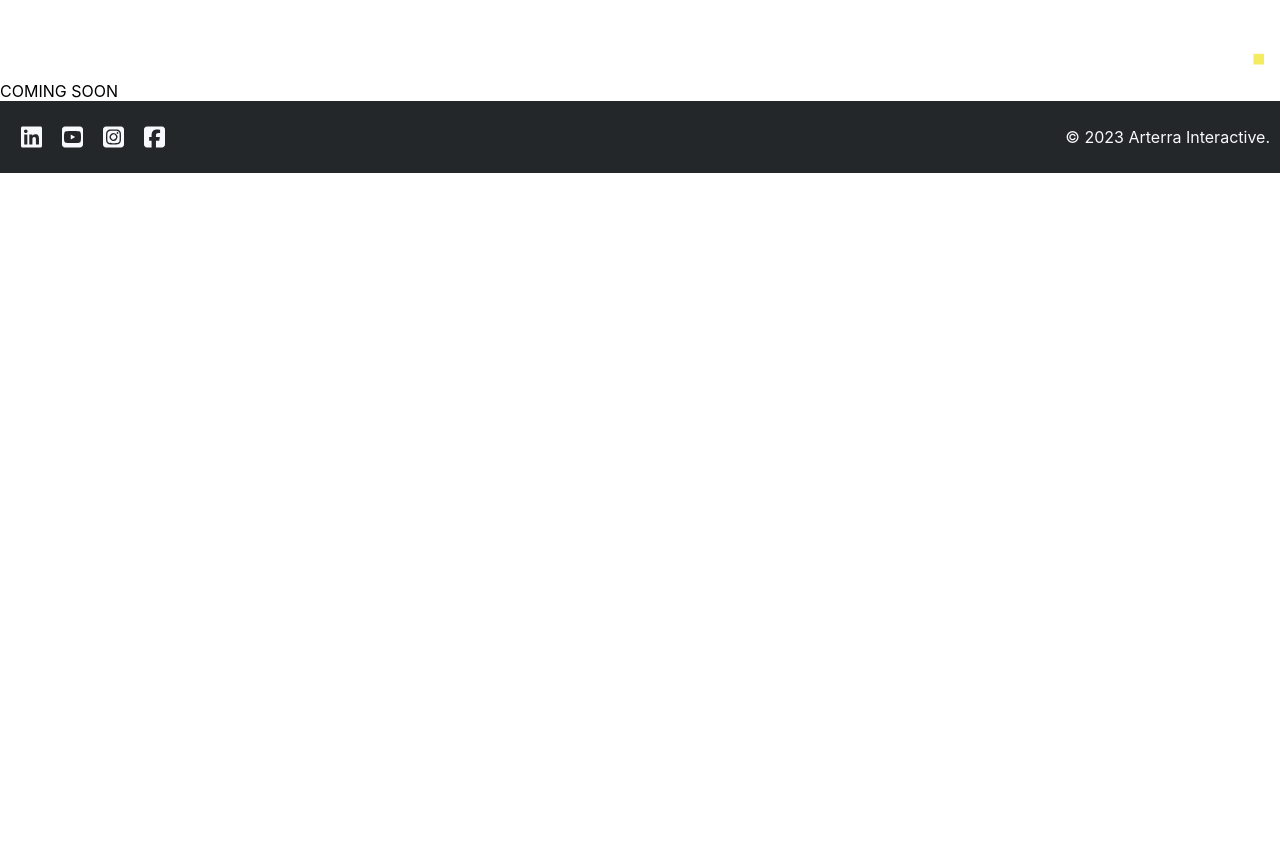
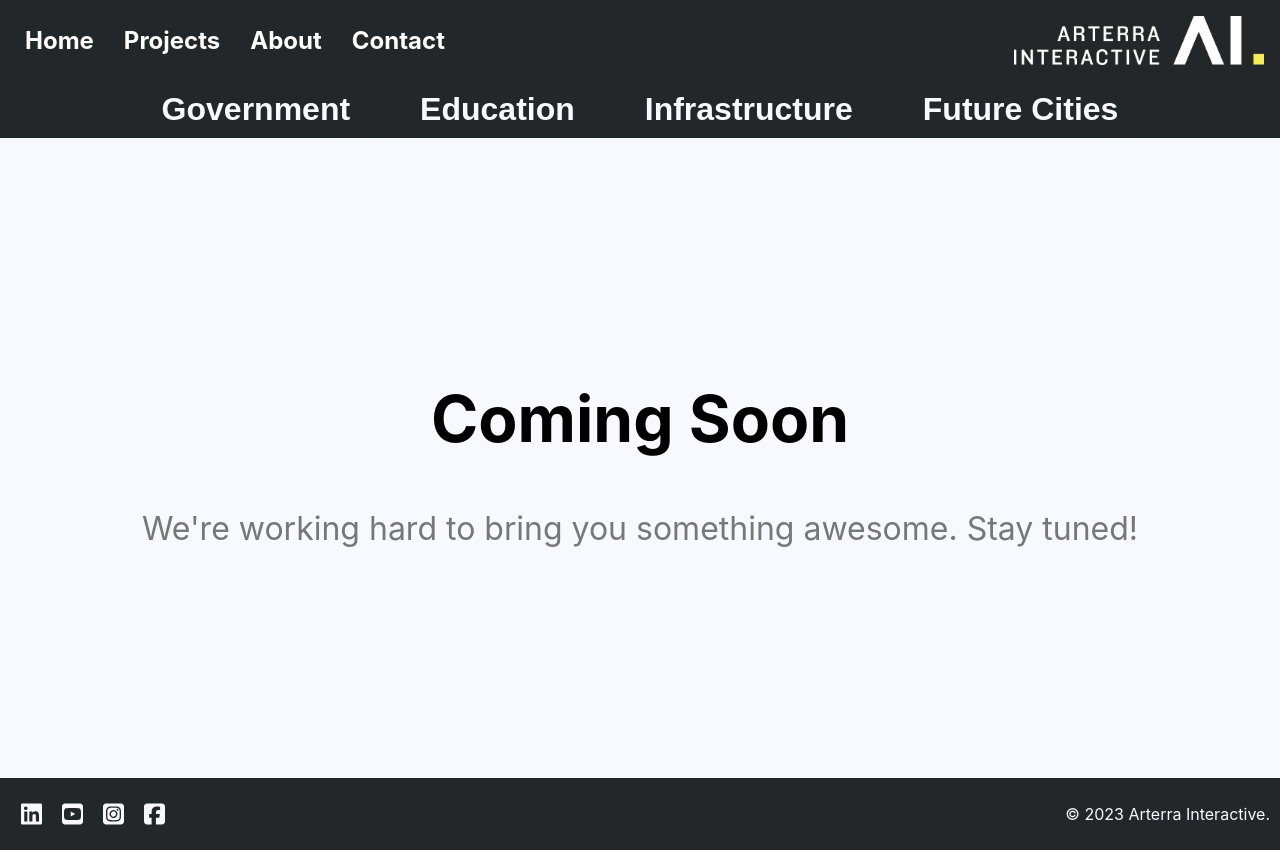
Before and after one commit to dillomn/arterrainteractive_interpretation, a React (Create React App) app: page /projects in a window 1280 px wide. Before the commit the page ends 800 px from the top, so only its background shows below. Built offline with nearby package versions, Linux system fonts and the light colour scheme.

Commit message:
Added: Coming Soon Page

```diff
--- /dev/null
+++ b/src/components/comingsoon/comingsoon.css
@@ -0,0 +1,19 @@
+.coming-soon {
+    display: flex;
+    flex-direction: column;
+    justify-content: center;
+    align-items: center;
+    height: 80vh;
+    background-color: ghostwhite;
+    text-align: center;
+  }
+
+  .coming-soon h1 {
+    font-size: 4rem;
+    margin-bottom: 20px;
+  }
+
+  .coming-soon p {
+    font-size: 2rem;
+    color: #777;
+  }
--- /dev/null
+++ b/src/components/comingsoon/comingsoon.js
@@ -0,0 +1,13 @@
+import React from 'react';
+import './comingsoon.css';
+
+function ComingSoon() {
+  return (
+    <div class="coming-soon">
+        <h1>Coming Soon</h1>
+        <p>We're working hard to bring you something awesome. Stay tuned!</p>
+    </div>
+  );
+}
+
+export default ComingSoon;
--- /dev/null
+++ b/src/components/selection/selection.css
@@ -0,0 +1,36 @@
+/* Navigation links */
+.select ul {
+    list-style-type: none;
+    margin: 0;
+    padding: 0;
+    display: flex;
+    justify-content: center;
+    align-items: center;
+  }
+
+  /* Individual navigation link */
+  .select li {
+    margin: 0 15px;
+  }
+
+  /* Button styles */
+  .select button {
+    font-size: xx-large;
+    padding: 10px 20px;
+    border-radius: 5px;
+    border: none;
+    background-color: #24272A;
+    color: ghostwhite;
+    font-weight: 600;
+    cursor: pointer;
+    transition: all 0.3s ease;
+  }
+
+  /* Button hover styles */
+  .select button:hover {
+    color: #F3EA60;
+  }
+
+body {
+    background-color: #24272A;
+}
--- /dev/null
+++ b/src/components/selection/selection.js
@@ -0,0 +1,27 @@
+import React from 'react';
+import './selection.css';
+import ComingSoon from '../comingsoon/comingsoon';
+
+function Selection() {
+  return (
+    <div className='select'>
+      <ul className="select-nav">
+        <li className="select-item">
+        <button>Government</button>
+        </li>
+        <li className="select-item">
+        <button>Education</button>
+        </li>
+        <li className="select-item">
+        <button>Infrastructure</button>
+        </li>
+        <li className="select-item">
+        <button>Future Cities</button>
+        </li>
+      </ul>
+    <ComingSoon />
+    </div>
+  );
+}
+
+export default Selection;
--- a/src/pages/about.js
+++ b/src/pages/about.js
@@ -2,12 +2,11 @@ import LandingAnimation from '../components/landinganimation/landinganimation';
 import NavBar from '../components/navbar/navbar'
 import Info from '../components/landinginfo/info'
 import Footer from '../components/footer/footer'
+import ComingSoon from '../components/comingsoon/comingsoon';
 
 function About() {
     return (
-      <div>
-        COMING SOON
-    </div>
+      <ComingSoon />
     );
   }
 
--- a/src/pages/contact.js
+++ b/src/pages/contact.js
@@ -2,12 +2,13 @@ import LandingAnimation from '../components/landinganimation/landinganimation';
 import NavBar from '../components/navbar/navbar'
 import Info from '../components/landinginfo/info'
 import Footer from '../components/footer/footer'
+import ComingSoon from '../components/comingsoon/comingsoon';
 
 function Contact() {
     return (
       <div>
-        COMING SOON
-    </div>
+        <ComingSoon />
+      </div>
     );
   }
 
--- a/src/pages/projects.js
+++ b/src/pages/projects.js
@@ -1,13 +1,8 @@
-import LandingAnimation from '../components/landinganimation/landinganimation';
-import NavBar from '../components/navbar/navbar'
-import Info from '../components/landinginfo/info'
-import Footer from '../components/footer/footer'
+import Selection from '../components/selection/selection'
 
 function Projects() {
     return (
-    <div>
-      COMING SOON
-    </div>
+      <Selection />
     );
   }
 
```
Also changed, not shown: src/pages/about.css (added).
